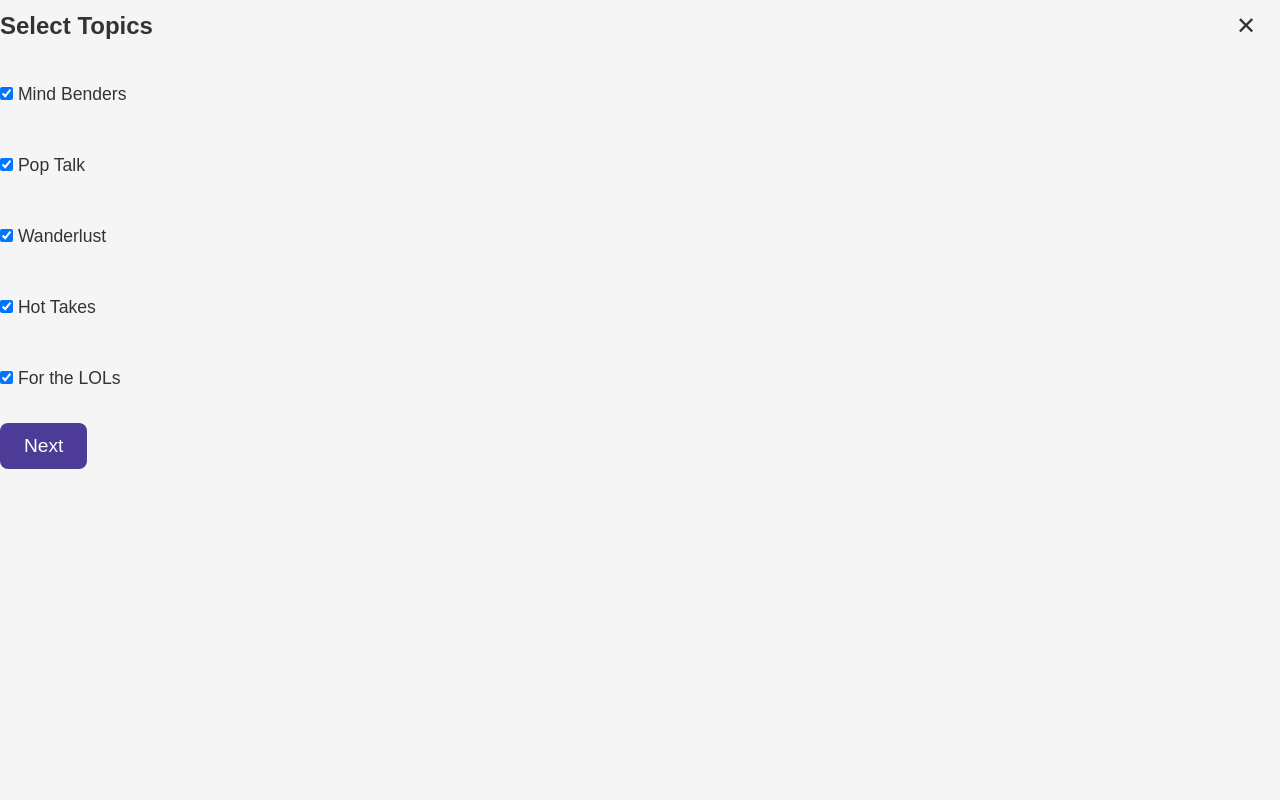
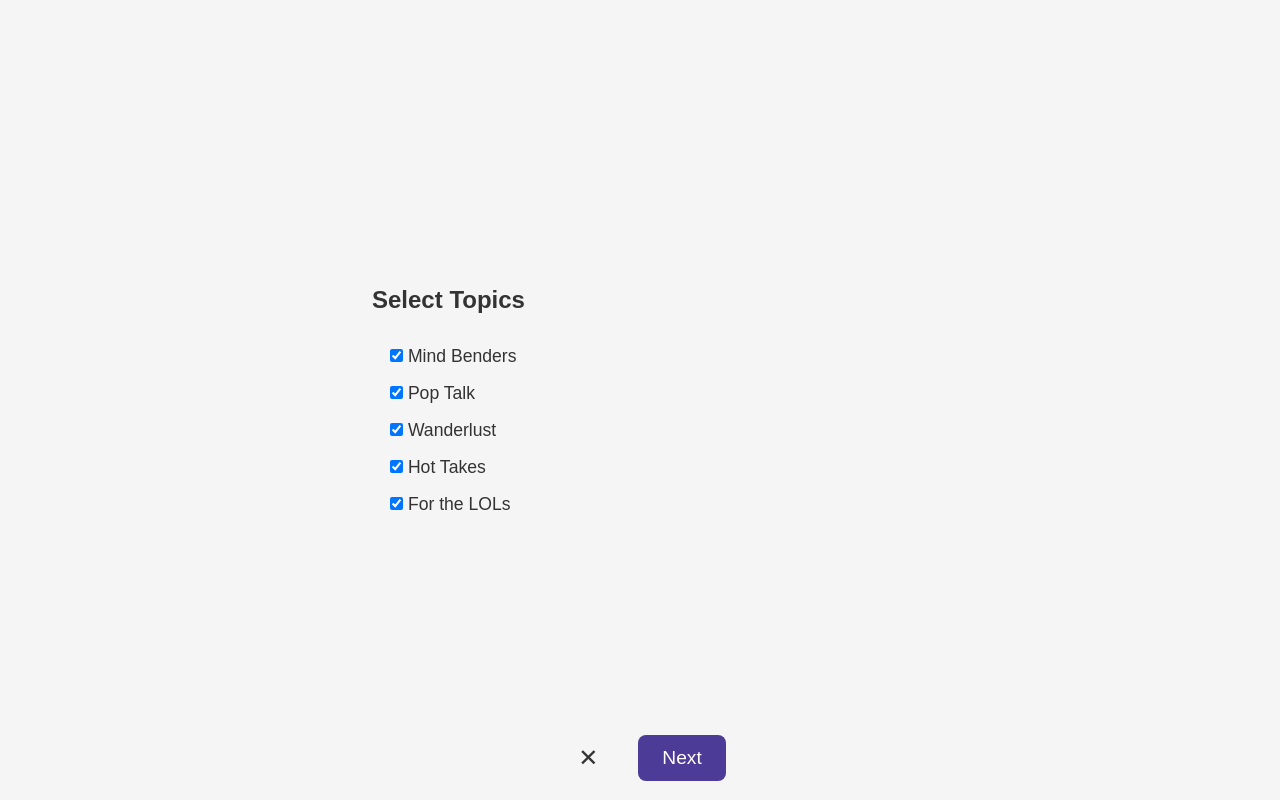
Before and after one commit to twinsynth/verysocialverynice, a plain HTML site: page index.html in a window 1280 px wide. Both pictures are taken after a click on the button "PLAY". Drawn offline with Linux system fonts and the light colour scheme.

Commit message:
Update index.html

```diff
--- a/index.html
+++ b/index.html
@@ -13,33 +13,35 @@
       <div class="logo">
         <img src="assets/img/logo.svg" alt="Very Social Very Nice Logo" />
       </div>
-      <div class="play-button-wrapper">
-        <button id="play-button">PLAY</button>
-      </div>
+    </div>
+    <div class="control-bar">
+      <button id="play-button">PLAY</button>
     </div>
   </section>
 
   <!-- Topics View -->
-  <section id="topics-screen" style="display:none;">
-    <div class="header">
-      <h1>Select Topics</h1>
+  <section id="topics-screen" class="hidden">
+    <div class="container">
+      <div class="header">
+        <h1>Select Topics</h1>
+      </div>
+      <form id="topics-form"></form>
+    </div>
+    <div class="control-bar">
       <button id="close-topics">✕</button>
-    </div>
-    <form id="topics-form"></form>
-    <div class="next-button-wrapper">
       <button id="next-button">Next</button>
     </div>
   </section>
 
   <!-- Game View -->
-  <section id="game-screen" style="display:none;">
+  <section id="game-screen" class="hidden">
     <div class="game-container">
       <div id="deck-area">
         <div id="card-stack"></div>
       </div>
-      <div class="controls">
-        <button id="shuffle-button">🔀 Shuffle</button>
-      </div>
+    </div>
+    <div class="control-bar">
+      <button id="shuffle-button">🔀 Shuffle</button>
     </div>
   </section>
 
@@ -52,13 +54,12 @@
         const label = document.createElement("label");
         label.innerHTML = `<input type="checkbox" name="topic" value="${topic.id}" checked /> ${topic.name}`;
         form.appendChild(label);
-        form.appendChild(document.createElement("br"));
       });
     }
 
     function showView(viewId) {
-      document.querySelectorAll("section").forEach(sec => sec.style.display = "none");
-      document.getElementById(viewId).style.display = "block";
+      document.querySelectorAll("section").forEach(sec => sec.classList.add("hidden"));
+      document.getElementById(viewId).classList.remove("hidden");
     }
 
     document.getElementById("play-button").addEventListener("click", () => {
```
